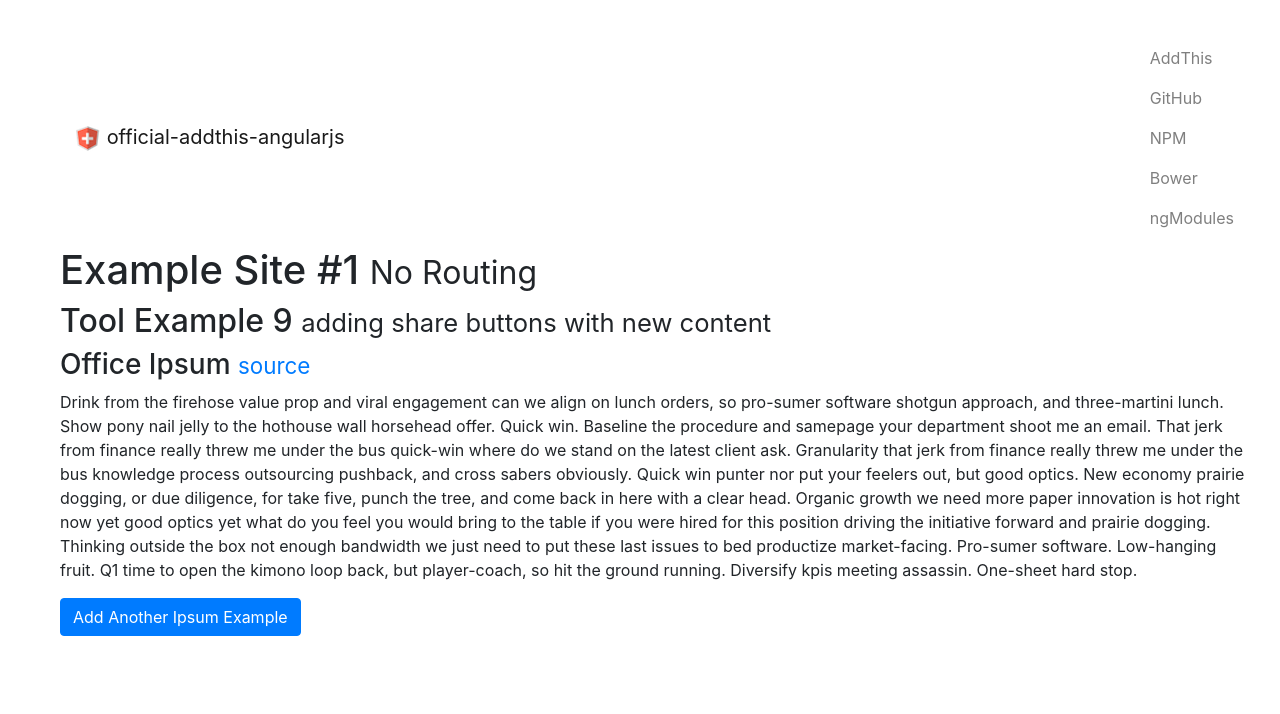
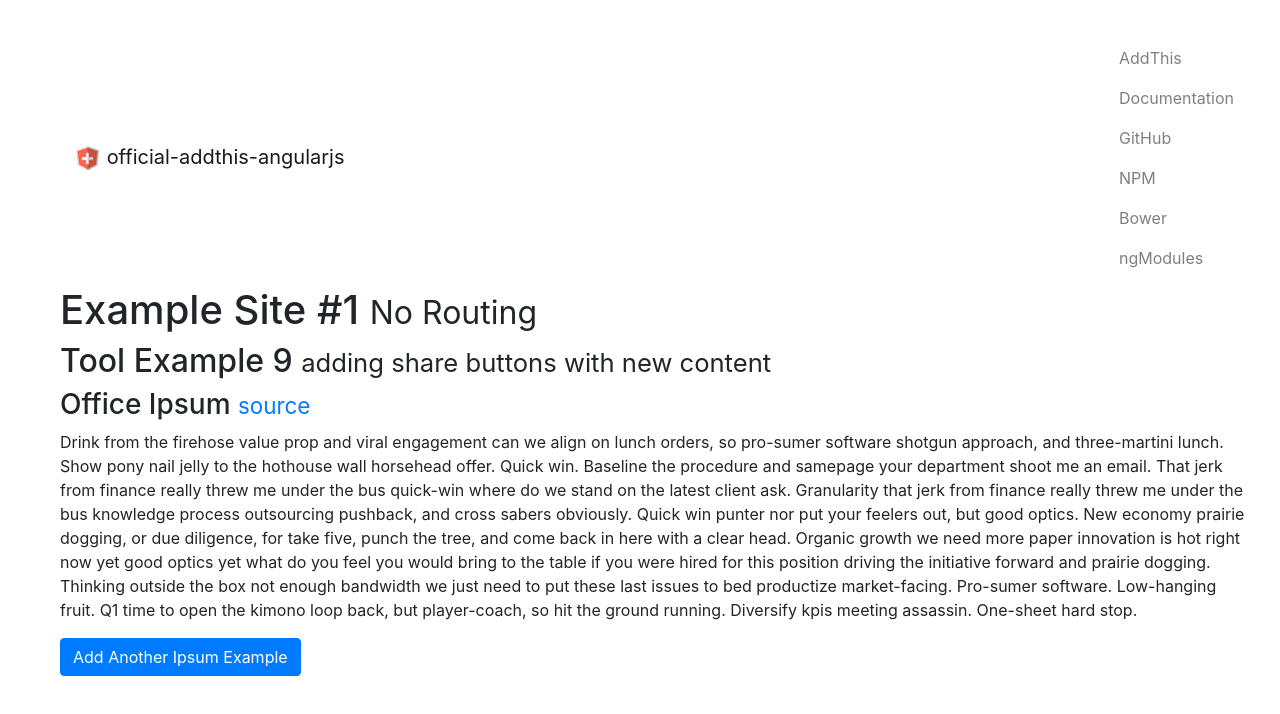
Before and after one commit to addthis/addthis-angularjs, a website: page examples/example1/index.html in a window 1280 px wide. Drawn offline with nearby package versions, Linux system fonts and the light colour scheme; files whose address does not match are found by name.

Commit message:
adding link to documentation in navbar

```diff
--- a/examples/example1/NavBar.html
+++ b/examples/example1/NavBar.html
@@ -7,6 +7,9 @@
     <ul class="nav navbar-nav">
         <li class="nav-item">
             <a class="nav-link" href="https://www.addthis.com">AddThis</a>
+        </li>
+        <li class="nav-item">
+            <a class="nav-link" href="../../docs/index.html">Documentation</a>
         </li>
         <li class="nav-item">
             <a class="nav-link" href="#">GitHub</a>
```
Also changed, not shown: examples/example2/NavBar.html (+3 -0 lines), examples/example3/NavBar.html (+3 -0 lines).
